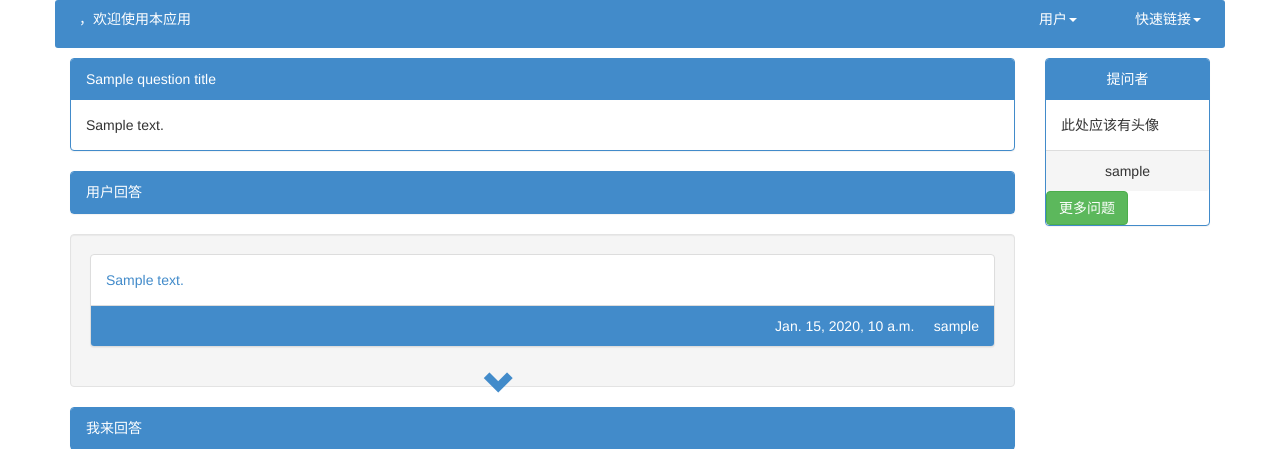
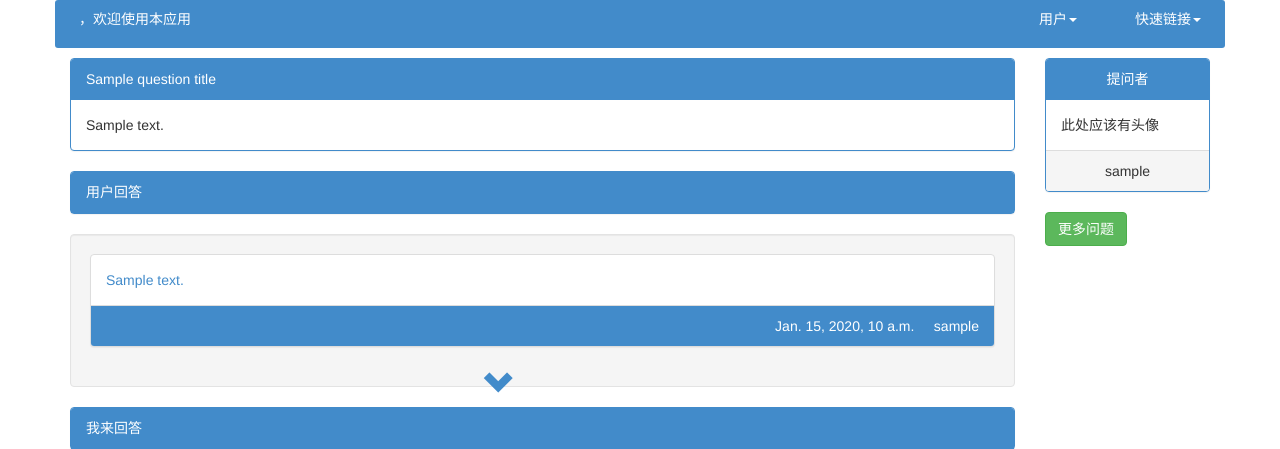
Before and after one commit to hyhoreki/blog, a Django app: template firstone_app/templates/question_show.html in a window 1280 px wide. Shown: the top 449 px of the page. Run offline with Django 3.2, Linux system fonts and the light colour scheme; the template is opened without the code that fills it: most values are stand-ins (such as "Sample title", 1, 10 or a date in 2020); parts of the project's set-up code (start-up, migrations or seed data) failed here and were passed over; some libraries are stand-ins or nearby versions.

Commit message:
完善问题查看界面

```diff
--- a/firstone_app/templates/question_show.html
+++ b/firstone_app/templates/question_show.html
@@ -81,8 +81,8 @@
 					<div class="panel-heading" style="text-align:center;">提问者</div>
 					<div class="panel-body">此处应该有头像</div>
 					<div class="panel-footer" style="text-align:center;">{{ ask_user_nickname }}</div>
-					<div><button class="btn btn-success">更多问题</button></div>
 				</div>
+				<div><button class="btn btn-success" style="width:100;">更多问题</button></div>
 			</div>
 		</div>
 	</div>
```
